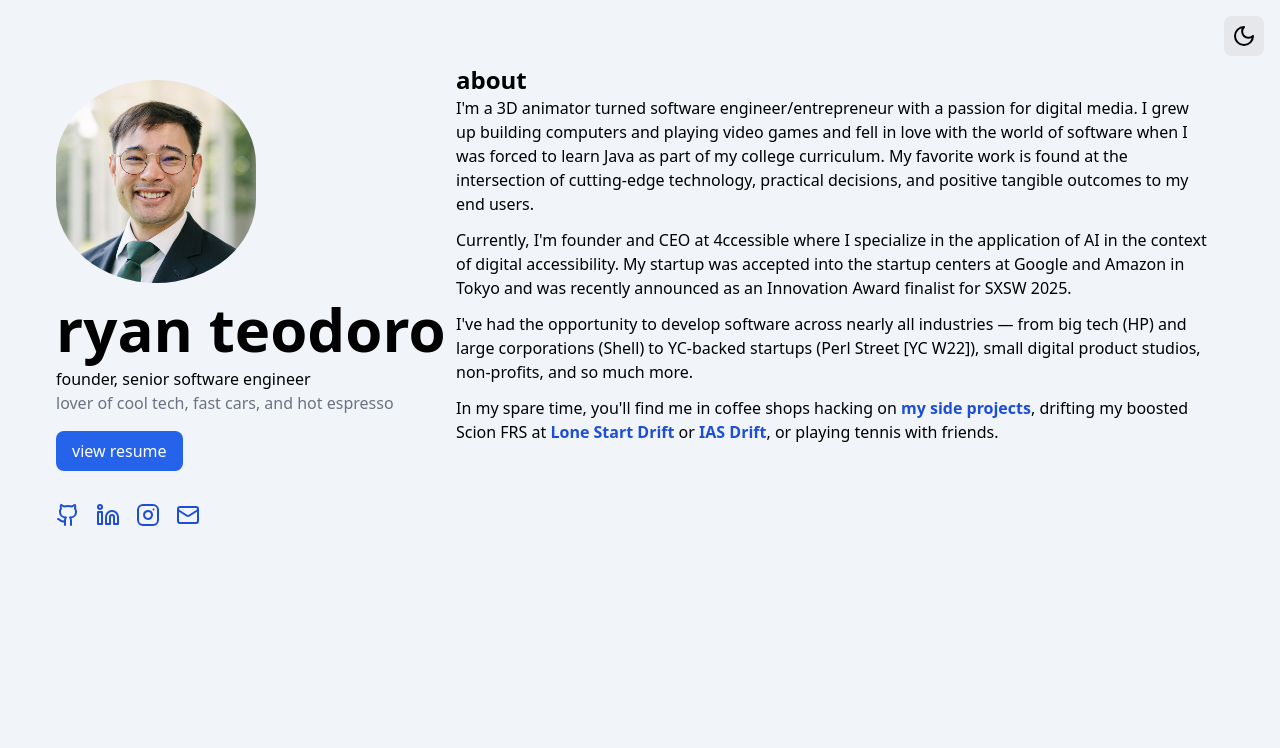
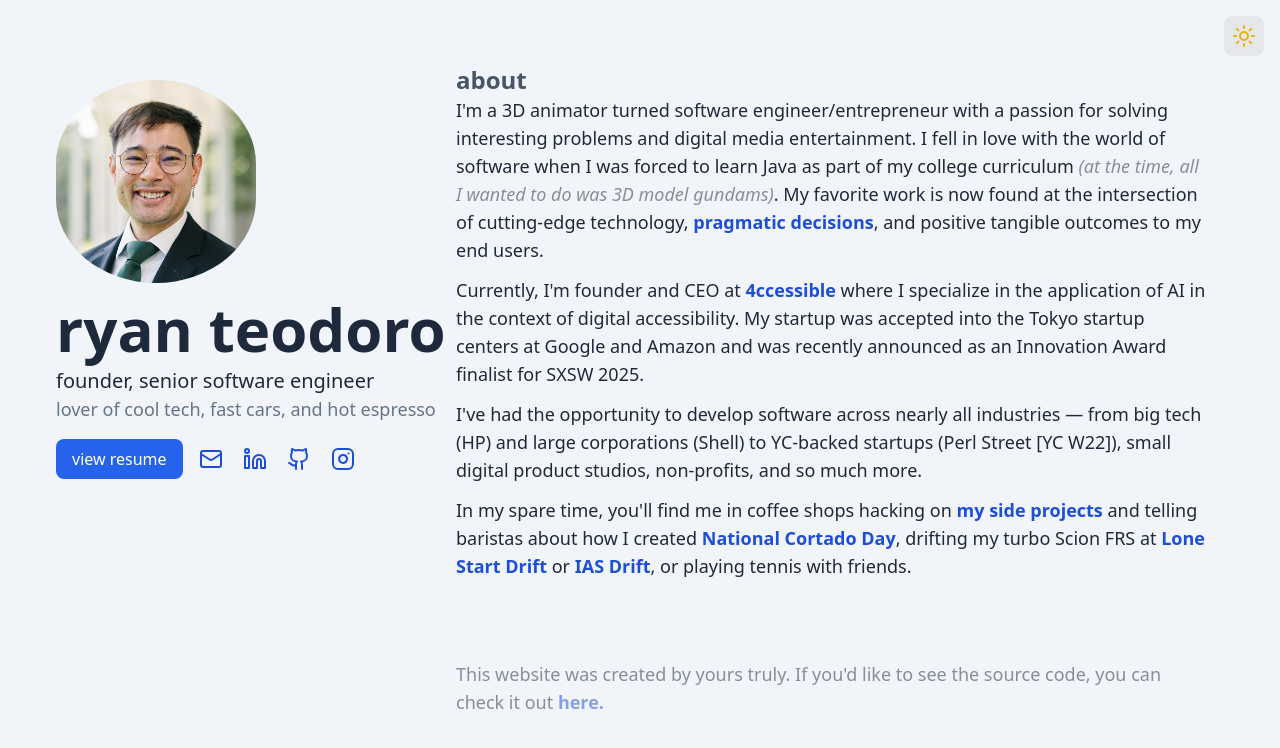
Before and after one commit to thechori/ryanteodoro.com-v2-frontend, a React (Vite) app: page / in a window 1280 px wide. Shown: the top 748 px of the page. Built offline with nearby package versions, Linux system fonts and the light colour scheme.

Commit message:
finish v1 forreal forreal

```diff
--- a/src/App.tsx
+++ b/src/App.tsx
@@ -2,7 +2,7 @@ import Sidebar from "./components/sidebar";
 
 function App() {
   return (
-    <main className="bg-slate-100 dark:bg-slate-900 container mx-auto max-w-[1200px] px-4 flex flex-col sm:flex-row justify-center sm:pt-16 pb-4 dark:text-red-500">
+    <main className="container mx-auto max-w-[1200px] px-4 flex flex-col sm:flex-row justify-center sm:pt-16 pb-4">
       <Sidebar />
 
       <div className="flex-1 w-full pr-4">
@@ -10,17 +10,25 @@ function App() {
           <h2 className="text-2xl font-bold">about</h2>
           <p className="mb-3">
             I'm a 3D animator turned software engineer/entrepreneur with a
-            passion for digital media. I grew up building computers and playing
-            video games and fell in love with the world of software when I was
-            forced to learn Java as part of my college curriculum. My favorite
-            work is found at the intersection of cutting-edge technology,
-            practical decisions, and positive tangible outcomes to my end users.
+            passion for solving interesting problems and digital media
+            entertainment. I fell in love with the world of software when I was
+            forced to learn Java as part of my college curriculum{" "}
+            <span className="opacity-50 italic">
+              (at the time, all I wanted to do was 3D model gundams)
+            </span>
+            . My favorite work is now found at the intersection of cutting-edge
+            technology,{" "}
+            <a href="https://medium.com/workleap/pragmatic-software-development-59d12790e422">
+              pragmatic decisions
+            </a>
+            , and positive tangible outcomes to my end users.
           </p>
           <p>
-            Currently, I'm founder and CEO at 4ccessible where I specialize in
-            the application of AI in the context of digital accessibility. My
-            startup was accepted into the startup centers at Google and Amazon
-            in Tokyo and was recently announced as an Innovation Award finalist
+            Currently, I'm founder and CEO at{" "}
+            <a href="https://4ccessible.com">4ccessible</a> where I specialize
+            in the application of AI in the context of digital accessibility. My
+            startup was accepted into the Tokyo startup centers at Google and
+            Amazon and was recently announced as an Innovation Award finalist
             for SXSW 2025.
           </p>
           <p className="mb-3"></p>
@@ -32,7 +40,10 @@ function App() {
           </p>
           <p className="mb-3">
             In my spare time, you'll find me in coffee shops hacking on{" "}
-            <a href="">my side projects</a>, drifting my boosted Scion FRS at{" "}
+            <a href="">my side projects</a> and telling baristas about how I
+            created{" "}
+            <a href="https://nationalcortadoday.com">National Cortado Day</a>,
+            drifting my turbo Scion FRS at{" "}
             <a href="https://lonestardrift.com/" target="_blank">
               Lone Start Drift
             </a>{" "}
@@ -41,6 +52,14 @@ function App() {
               IAS Drift
             </a>
             , or playing tennis with friends.
+          </p>
+
+          <p className="mt-20 opacity-50">
+            This website was created by yours truly. If you'd like to see the
+            source code, you can check it out{" "}
+            <a href="https://github.com/thechori/ryanteodoro.com-v2-frontend">
+              here.
+            </a>
           </p>
         </section>
 
--- a/src/components/mode-toggle/index.tsx
+++ b/src/components/mode-toggle/index.tsx
@@ -33,10 +33,10 @@ export default function ModeToggle() {
   return (
     <button
       onClick={toggleTheme}
-      className="fixed top-4 right-4 p-2 rounded-lg bg-gray-200 dark:bg-gray-800 hover:opacity-50 transition-all hover:cursor-pointer"
+      className="fixed top-4 right-4 p-2 rounded-lg bg-gray-200 text-yellow-500 dark:text-purple-300 dark:bg-gray-700 hover:opacity-50 transition-all hover:cursor-pointer"
       aria-label="Toggle theme"
     >
-      {theme === "light" ? <Moon /> : <Sun />}
+      {theme === "light" ? <Sun /> : <Moon />}
     </button>
   );
 }
--- a/src/components/sidebar/index.tsx
+++ b/src/components/sidebar/index.tsx
@@ -5,9 +5,9 @@ import Button from "../button";
 
 const items = [
   {
-    name: "github",
-    url: "https://github.com/thechori",
-    icon: <Github />
+    name: "email",
+    url: "mailto:ryan.h.teodoro@gmail.com",
+    icon: <Mail />
   },
   {
     name: "linkedin",
@@ -15,14 +15,14 @@ const items = [
     icon: <Linkedin />
   },
   {
+    name: "github",
+    url: "https://github.com/thechori",
+    icon: <Github />
+  },
+  {
     name: "instagram",
     url: "https://instagram.com/theryanteodoro",
     icon: <Instagram />
-  },
-  {
-    name: "email",
-    url: "mailto:ryan.h.teodoro@gmail.com",
-    icon: <Mail />
   }
 ];
 
@@ -43,12 +43,27 @@ const Sidebar = () => {
         <h1 className="text-5xl md:text-6xl bg-font mb-2 font-bold">
           ryan teodoro
         </h1>
-        <h2>founder, senior software engineer</h2>
-        <h3 className="text-gray-500">
+        <div className="text-xl">founder, senior software engineer</div>
+        <div className="text-slate-500 dark:text-slate-400">
           lover of cool tech, fast cars, and hot espresso
-        </h3>
+        </div>
+        {/* <div className="shadow-xl text-red-500">have a job listing? upload it to get a custom resume</div> */}
+      </div>
+
+      <div className="flex flex-row gap-4">
         <Button title="view resume" className="my-4" onClick={viewResume} />
-        {/* <div className="shadow-xl text-red-500">have a job listing? upload it to get a custom resume</div> */}
+        <ul className="flex gap-5 py-4">
+          {items.map((i, index) => (
+            <li
+              key={index}
+              className="flex items-center hover:opacity-50 transition-all"
+            >
+              <a href={i.url} target="_blank">
+                {i.icon}
+              </a>
+            </li>
+          ))}
+        </ul>
       </div>
 
       {/* <ul className="py-4">
@@ -72,16 +87,6 @@ const Sidebar = () => {
         </li>
       </ul> */}
 
-      <ul className="flex gap-4 py-4">
-        {items.map((i, index) => (
-          <li key={index} className="hover:opacity-50 transition-all">
-            <a href={i.url} target="_blank">
-              {i.icon}
-            </a>
-          </li>
-        ))}
-      </ul>
-
       <ModeToggle />
     </div>
   );
--- a/src/index.css
+++ b/src/index.css
@@ -3,12 +3,16 @@
 @tailwind utilities;
 
 @layer base {
-  html {
-    @apply bg-slate-100;
+  body {
+    @apply bg-slate-100 dark:bg-slate-800 text-slate-800 dark:text-slate-100 text-lg;
+  }
+
+  h2 {
+    @apply text-slate-600 dark:text-slate-400;
   }
 
   a {
-    @apply text-blue-700 font-semibold hover:opacity-50 transition-all;
+    @apply text-blue-700 dark:text-orange-300 font-semibold hover:opacity-50 transition-all;
   }
 }
 
```
